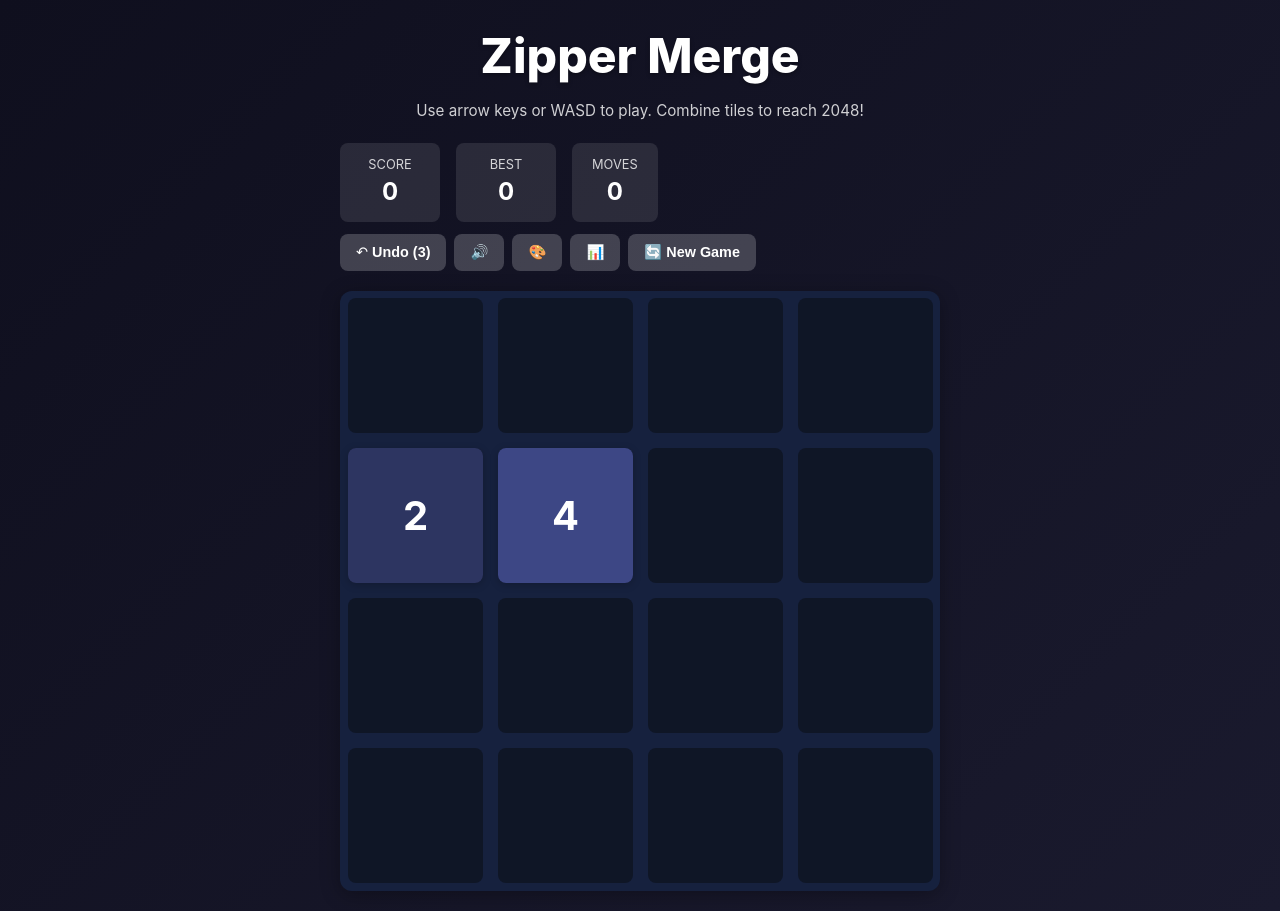
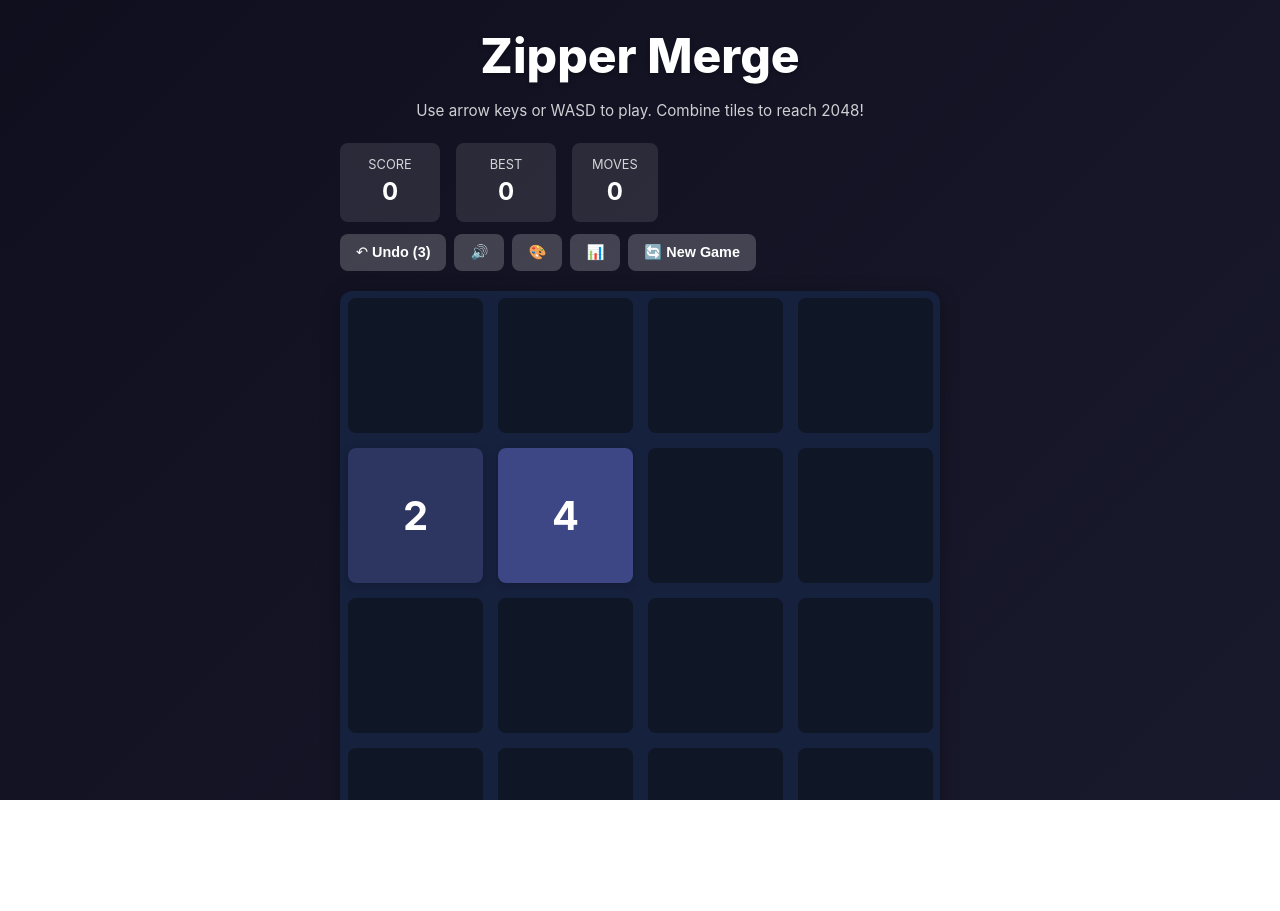
Before and after one commit to OKCrealtor/ZipperMerge-Ultra, a React (Vite) app: page / in a window 1280 px wide. After the commit the page ends 800 px from the top, so only its background shows below. Built offline with nearby package versions, Linux system fonts and the light colour scheme.

Commit message:
Enhance mobile styles for scroll and refresh behavior
Added styles to prevent mobile scroll and disable pull-to-refresh.

```diff
--- a/src/index.css
+++ b/src/index.css
@@ -1,3 +1,28 @@
+/* Prevent mobile scroll/bounce */
+html, body {
+  margin: 0;
+  padding: 0;
+  width: 100%;
+  height: 100%;
+  overflow: hidden;
+  position: fixed;
+  overscroll-behavior: none;
+  -webkit-overflow-scrolling: touch;
+}
+
+#root {
+  width: 100%;
+  height: 100%;
+  overflow-y: auto;
+  overflow-x: hidden;
+  -webkit-overflow-scrolling: touch;
+}
+
+/* Disable pull-to-refresh on mobile */
+body {
+  overscroll-behavior-y: contain;
+}
+
 :root {
   font-family: Inter, system-ui, Avenir, Helvetica, Arial, sans-serif;
   line-height: 1.5;
@@ -16,7 +41,6 @@
 }
 
 body {
-  margin: 0;
   display: flex;
   place-items: center;
   min-width: 320px;
```
